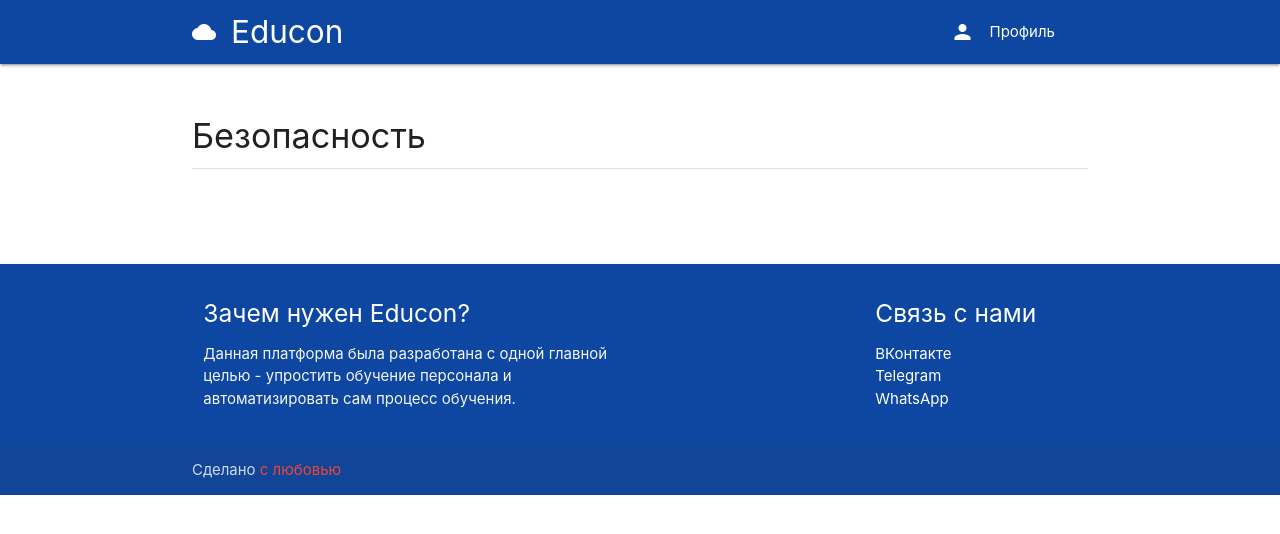
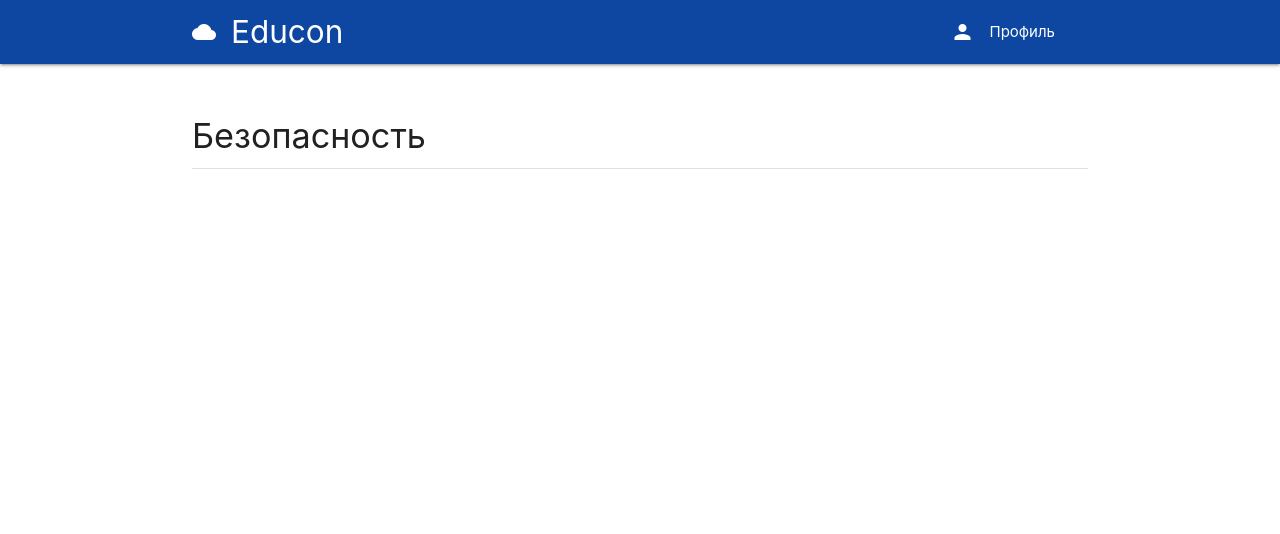
Before and after one commit to aslbnv/educon, a Django app: a page that uses education_portal/education_portal/templates/base.html in a window 1280 px wide. Shown: the top 534 px of the page. Run offline with Django 3.2, Linux system fonts and the light colour scheme; data comes from the database, SQL or seed files in the repository; both versions use the stored data as it was after the commit; some libraries are stand-ins or nearby versions.

Commit message:
remove footer, improve base and index templates

```diff
--- a/education_portal/education_portal/templates/base.html
+++ b/education_portal/education_portal/templates/base.html
@@ -1,5 +1,5 @@
 {% load static %}
-<html lang="en">
+<html lang="ru">
 
 <head>
     <meta http-equiv="Content-Type" content="text/html; charset=UTF-8" />
@@ -15,13 +15,19 @@
         <div class="nav-wrapper container">
             <a href="{% url 'index' %}" class="brand-logo"><i class="material-icons">cloud</i>Educon</a>
             <ul class="right hide-on-med-and-down">
-                <li><a href="#" data-target="slide-out" class="sidenav-trigger show-on-large"><i
-                            class="material-icons left">person</i>Профиль</a></li>
+                <li>
+                    <a href="#" data-target="slide-out" class="sidenav-trigger show-on-large">
+                    <i class="material-icons left">person</i>Профиль
+                    </a>
+                </li>
             </ul>
 
             <ul id="nav-mobile" class="sidenav">
-                <li><a href="#" data-target="slide-out" class="sidenav-trigger show-on-large"><i
-                            class="material-icons left">person</i>Профиль</a></li>
+                <li>
+                    <a href="#" data-target="slide-out" class="sidenav-trigger show-on-large">
+                        <i class="material-icons left">person</i>Профиль
+                    </a>
+                </li>
             </ul>
         </div>
     </nav>
@@ -62,10 +68,8 @@
 
         <li><a href="{% url 'profile' nav_profile.user.username %}"><i class="material-icons">person</i>Мой профиль</a></li>
         <li><a href="{% url 'index' %}"><i class="material-icons">tune</i>Панель управления</a></li>
-<!--        <li><div class="divider"></div></li>-->
         <li><a class="subheader">Обучение</a></li>
         <li><a href="{% url 'categories' %}"><i class="material-icons">school</i>Курсы</a></li>
-<!--        <li><div class="divider"></div></li>-->
         <li><a class="subheader">Преподавание</a></li>
         <li><a href="{% url 'my-courses' %}"><i class="material-icons">menu_book</i>Мои курсы</a></li>
         <li><a href="{% url 'newcourse' %}"><i class="material-icons">note_add</i>Создать курс</a></li>
@@ -81,39 +85,9 @@
             {% endblock %}
         </div>
     </div>
-    <br>
-    <br>
+    <br><br>
 
-    <footer class="page-footer blue darken-4">
-        <div class="container">
-            <div class="row">
-                <div class="col l6 s12">
-                    <h5 class="white-text">Зачем нужен Educon?</h5>
-                    <p class="grey-text text-lighten-4">
-                        Данная платформа была разработана с одной главной целью -
-                        упростить обучение персонала и автоматизировать сам процесс
-                        обучения.
-                    </p>
-                </div>
-                <div class="col l3 s12 right">
-                    <h5 class="white-text">Связь с нами</h5>
-                    <ul>
-                        <li><a class="white-text" href="#!">ВКонтакте</a></li>
-                        <li><a class="white-text" href="#!">Telegram</a></li>
-                        <li><a class="white-text" href="#!">WhatsApp</a></li>
-                    </ul>
-                </div>
-            </div>
-        </div>
-        <div class="footer-copyright">
-            <div class="container">
-                Сделано
-                <a class="red-text" href="https://zabgu.ru/php/index.php">с любовью</a>
-            </div>
-        </div>
-    </footer>
-
-    <!--  Scripts-->
+    <!-- scripts -->
     <script src="https://code.jquery.com/jquery-2.1.1.min.js"></script>
     <script src="{% static 'js/materialize.js' %}"></script>
     <script src="{% static 'js/init.js' %}"></script>
--- a/education_portal/education_portal/templates/classroom/categorycourses.html
+++ b/education_portal/education_portal/templates/classroom/categorycourses.html
@@ -20,11 +20,11 @@
                         class="material-icons right">more_vert</i></span>
                 <p class="title"><b>{{ course.enrolled.count }}</b> Человек</p>
                 <br>
-                <a href="{% url 'course' course.id %}" class="btn blue darken-4">Пройти</a>
+                <a href="{% url 'course' course.id %}" class="btn">Пройти</a>
             </div>
 
             <div class="card-reveal">
-                <span class="card-title grey-text text-darken-4">Узнать больше<i class="material-icons right">close</i></span>
+                <span class="card-title grey-text text-darken-4">Информация о курсе<i class="material-icons right">close</i></span>
                 <p>{{ course.description }}</p>
             </div>
         </div>
--- a/education_portal/education_portal/templates/index.html
+++ b/education_portal/education_portal/templates/index.html
@@ -4,7 +4,7 @@
 {% block banner %}
 <div class="section no-pad-bot" id="index-banner">
     <div class="container">
-        <br><br>
+        <br><br><br>
         <h2 class="header black-text center">Обучение для сотрудников</h2>
         <h5 class="header col s12 light center">Прокачайте навыки, повысьте квалификацию.</h5>
     </div>
@@ -17,4 +17,6 @@
 {% endblock %}
 
 {% block content  %}
+<div class="section">
+</div>
 {% endblock %}
```
Also changed, not shown: education_portal/db.sqlite3, 1 other file.
